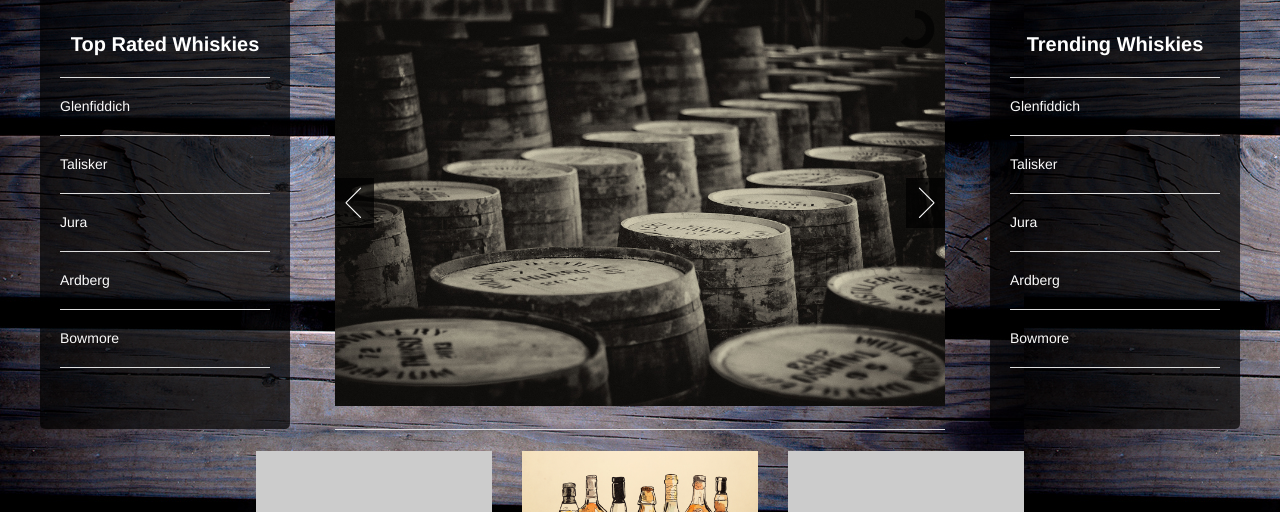
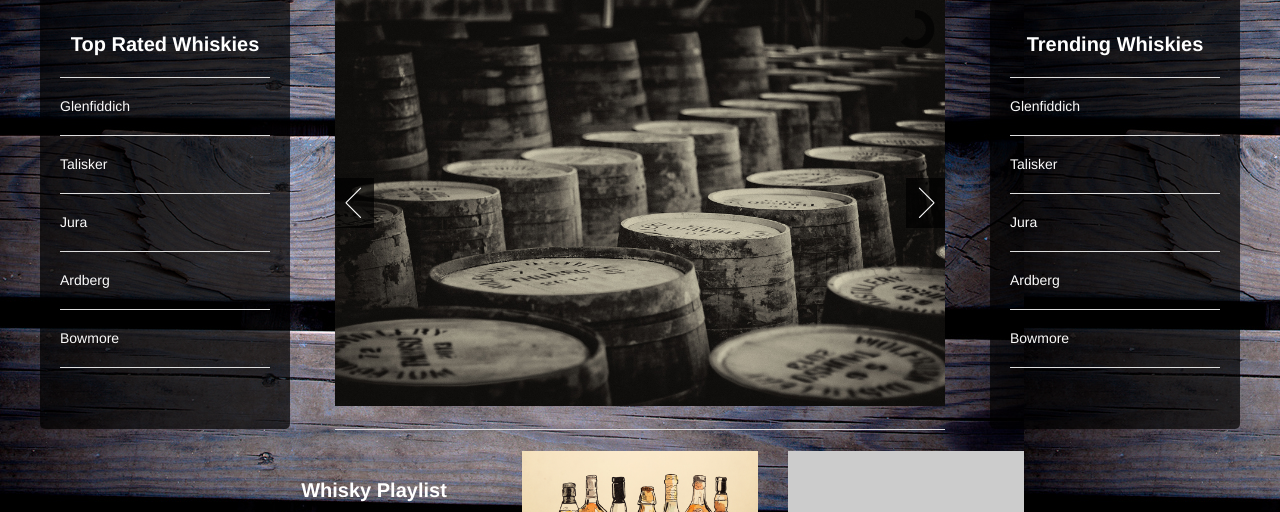
Before and after one commit to christopher-mccormick/what_dram, a Django app: page / in a window 1280 px wide. Shown: the part 130-642 px from the top of the page. Run offline with Django 3.2, Linux system fonts and the light colour scheme; grey boxes labelled with a size stand in for pictures from a placeholder-image service; parts of the project's set-up code (start-up, migrations or seed data) failed here and were passed over; some libraries are stand-ins or nearby versions.

Commit message:
total procrastination

```diff
--- a/what_dram_project/templates/dramapp/index.html
+++ b/what_dram_project/templates/dramapp/index.html
@@ -23,8 +23,9 @@
   <div class="row">
 
       <div class="four columns">
-        <img src="http://placehold.it/400x300&text=[img]" />
-        <h4>Column</h4>
+        <br>
+        <h4>Whisky Playlist</h4>
+        <iframe src="https://embed.spotify.com/?uri=spotify:user:1113471348:playlist:5RcxqkcKGjU3nh2WcnsH8b&view=coverart" width="250" height="330" frameborder="0" allowtransparency="true"></iframe>
 
       </div>
 
```
Also changed, not shown: 1 other file.
